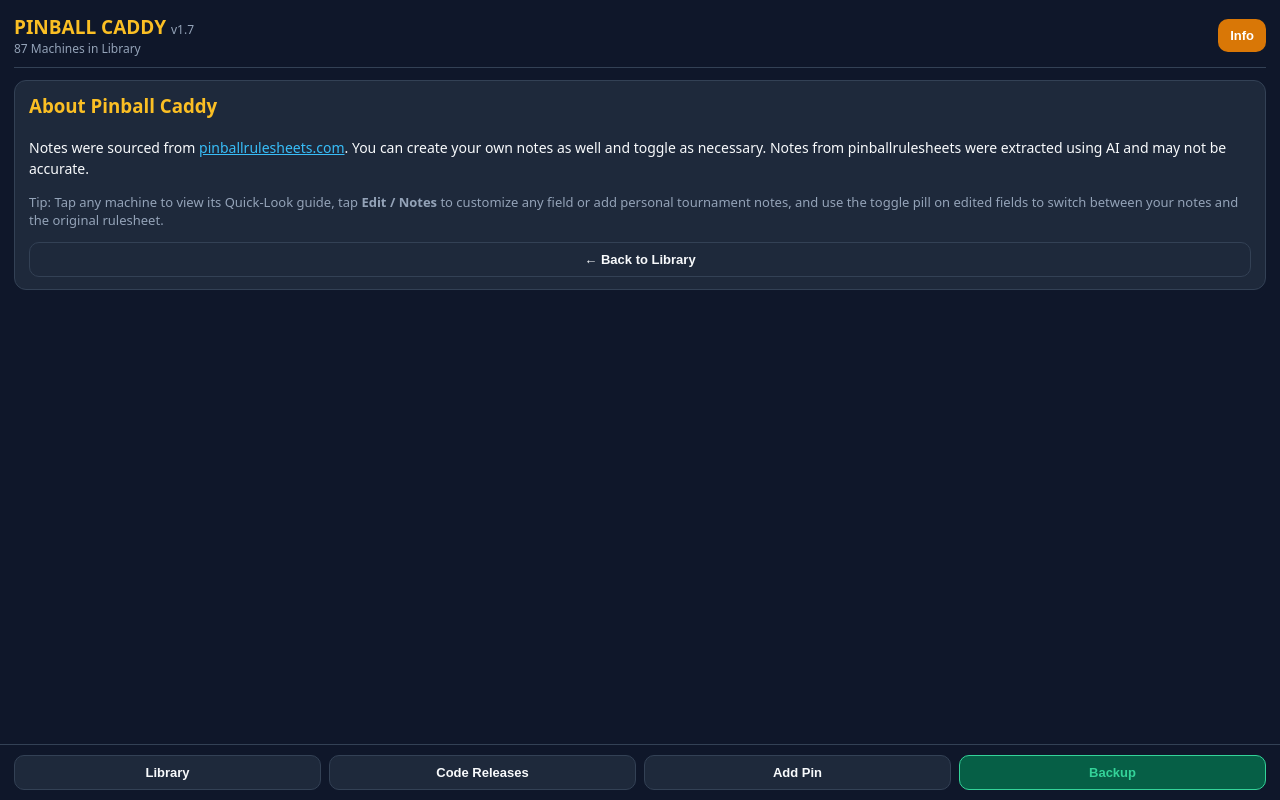
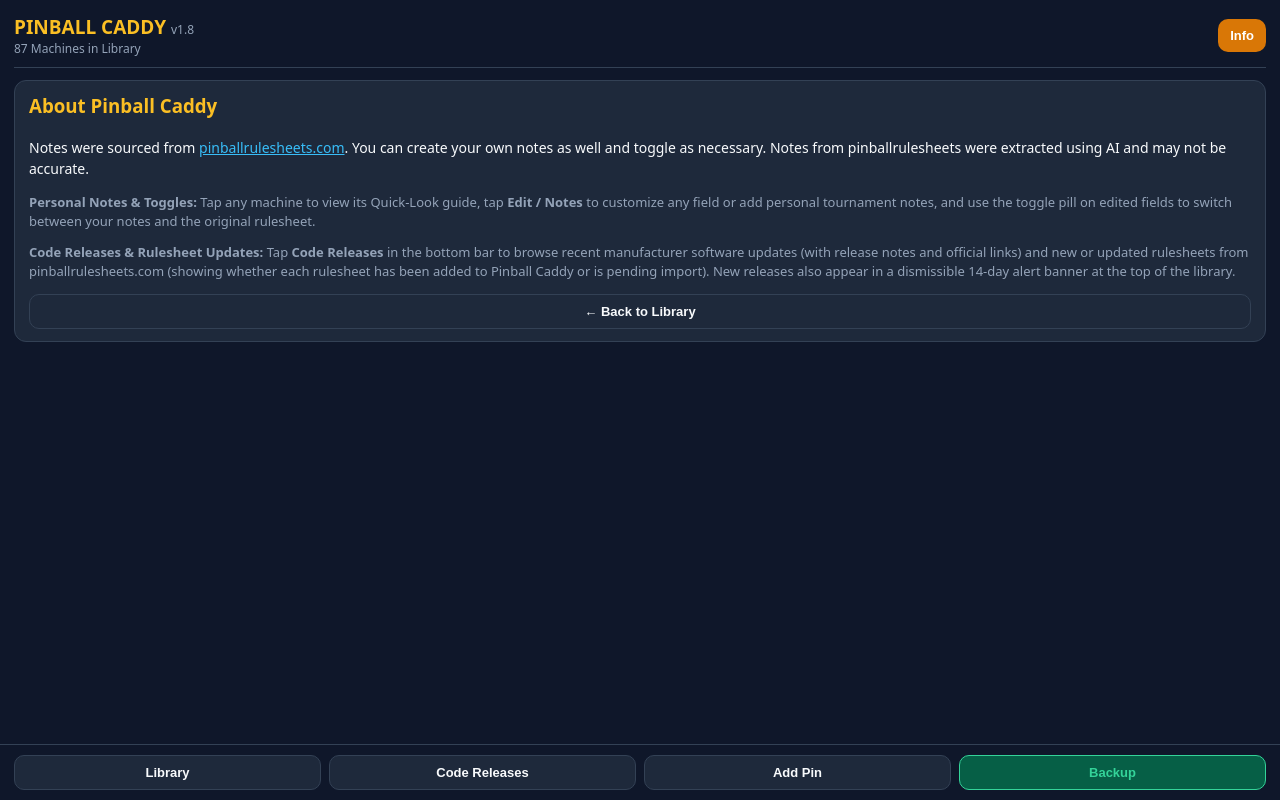
Before and after one commit to rdsalamon/pinball-caddy, a plain HTML site: page index.html in a window 1280 px wide. Both pictures are taken after a click on the button "Info". Drawn offline with Linux system fonts and the light colour scheme.

Commit message:
Add files via upload

```diff
--- a/index.html
+++ b/index.html
@@ -75,12 +75,13 @@
 </div>
 
 <div id="vInfo" class="hidden">
-  <div class="box">
-    <h3 style="margin-top:0;color:var(--gold);">About Pinball Caddy</h3>
-    <p style="font-size:14px;line-height:1.5;">Notes were sourced from <a href="https://pinballrulesheets.com" target="_blank" style="color:var(--accent);">pinballrulesheets.com</a>. You can create your own notes as well and toggle as necessary. Notes from pinballrulesheets were extracted using AI and may not be accurate.</p>
-    <p style="font-size:13px;color:var(--muted);line-height:1.4;">Tip: Tap any machine to view its Quick-Look guide, tap <b>Edit / Notes</b> to customize any field or add personal tournament notes, and use the toggle pill on edited fields to switch between your notes and the original rulesheet.</p>
-    <button class="btn btn-sec" style="width:100%;" onclick="show('vList')">← Back to Library</button>
-  </div>
+<div class="box">
+<h3 style="margin-top:0;color:var(--gold);">About Pinball Caddy</h3>
+<p style="font-size:14px;line-height:1.5;">Notes were sourced from <a href="https://pinballrulesheets.com" target="_blank" style="color:var(--accent);">pinballrulesheets.com</a>. You can create your own notes as well and toggle as necessary. Notes from pinballrulesheets were extracted using AI and may not be accurate.</p>
+<p style="font-size:13px;color:var(--muted);line-height:1.45;"><b>Personal Notes & Toggles:</b> Tap any machine to view its Quick-Look guide, tap <b>Edit / Notes</b> to customize any field or add personal tournament notes, and use the toggle pill on edited fields to switch between your notes and the original rulesheet.</p>
+<p style="font-size:13px;color:var(--muted);line-height:1.45;"><b>Code Releases & Rulesheet Updates:</b> Tap <b>Code Releases</b> in the bottom bar to browse recent manufacturer software updates (with release notes and official links) and new or updated rulesheets from pinballrulesheets.com (showing whether each rulesheet has been added to Pinball Caddy or is pending import). New releases also appear in a dismissible 14-day alert banner at the top of the library.</p>
+<button class="btn btn-sec" style="width:100%;" onclick="show('vList')">← Back to Library</button>
+</div>
 </div>
 
 <div id="vAddMenu" class="hidden">
@@ -165,7 +166,7 @@ MISC: [Extra tournament tips, wizard modes, or custom notes]</textarea>
 </div>
 
 <script>
-const APP_VER = "v1.7";
+const APP_VER = "v1.8";
 const CATALOG_DATE = "2026-11-16";
 const DB = "pinball_caddy_master";
 document.getElementById("verBadge").textContent = APP_VER;
```
